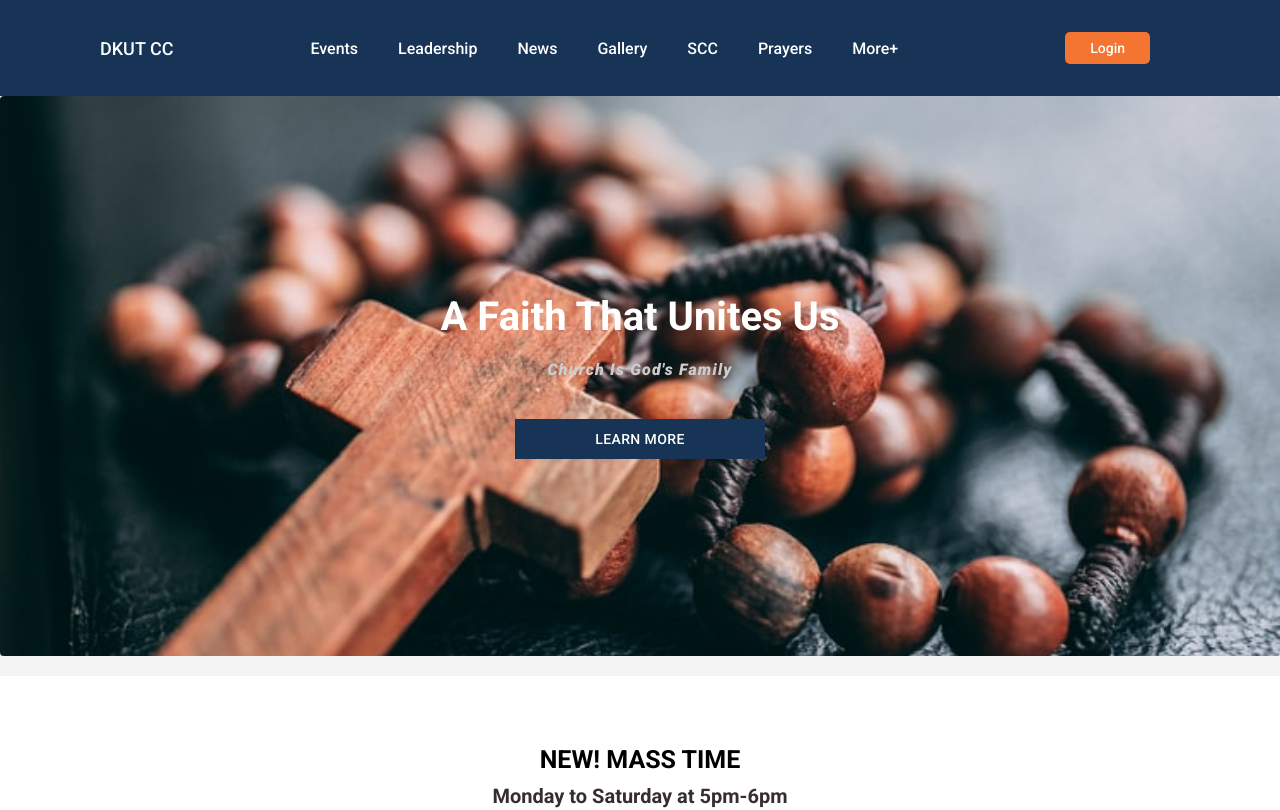
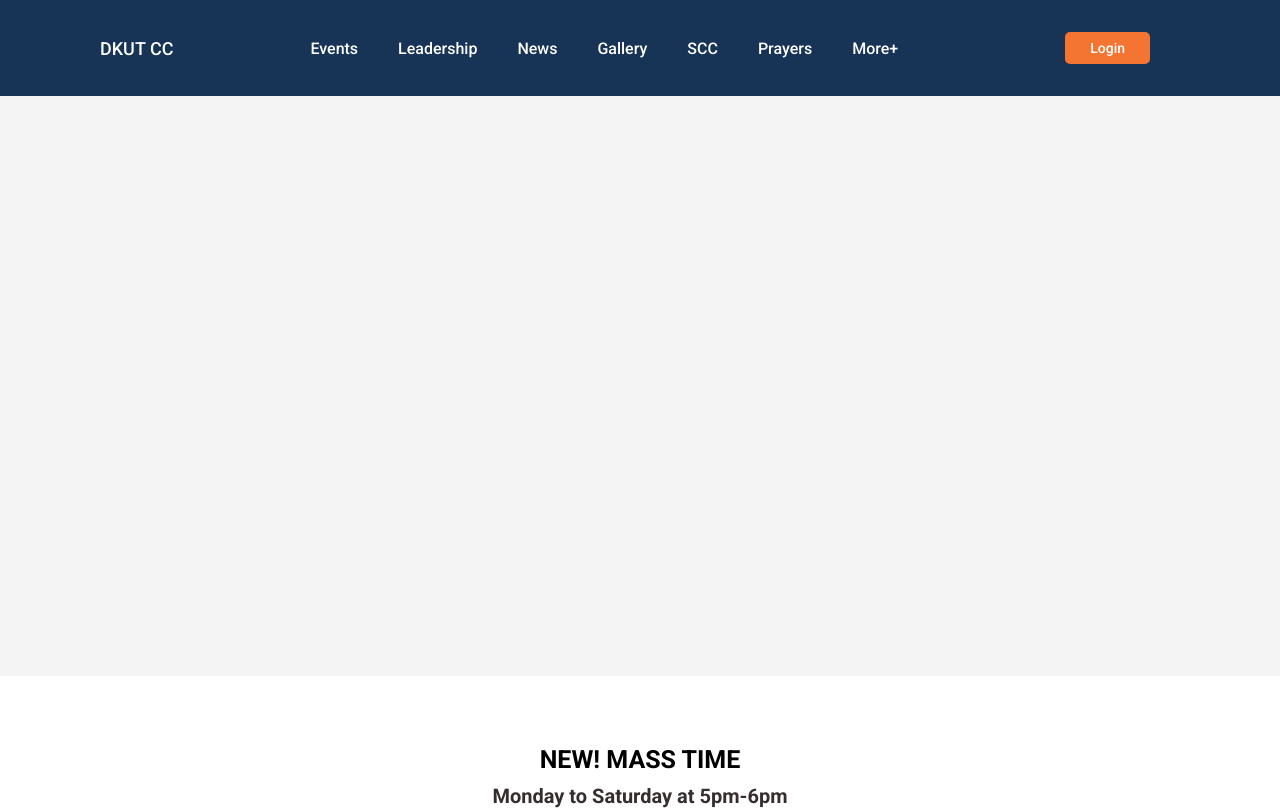
Before and after one commit to marville001/caweb, a React (Create React App) app: page / in a window 1280 px wide. Shown: the top 810 px of the page. Built offline with nearby package versions, Linux system fonts and the light colour scheme.

Commit message:
Appbar updates

```diff
--- a/package.json
+++ b/package.json
@@ -5,7 +5,6 @@
   "dependencies": {
     "@emotion/react": "^11.5.0",
     "@emotion/styled": "^11.3.0",
-    "@material-ui/core": "^4.12.3",
     "@mui/icons-material": "^5.0.5",
     "@mui/material": "^5.0.6",
     "@testing-library/jest-dom": "^5.11.4",
--- a/src/Admin/components/Navbar/Navbar.jsx
+++ b/src/Admin/components/Navbar/Navbar.jsx
@@ -21,6 +21,7 @@ import { Button } from "@mui/material";
 const MenuItemCustom = styled(MenuItem)((theme) => ({
   fontSize: "16px",
   padding: "5px 20px",
+  paddingRight:"40px"
 }));
 
 export default function Navbar({ sidebarOpen, setSidebarOpen }) {
--- a/src/pages/Home.jsx
+++ b/src/pages/Home.jsx
@@ -3,14 +3,14 @@ import React from "react";
 import "../styles/home.scss";
 // import Title from "../components/Title";
 import { Button } from "@mui/material";
-import HomeCarousel from "../components/HomeCarousel";
+// import HomeCarousel from "../components/HomeCarousel";
 const Home = (props) => {
   console.log(props);
   return (
     <div className="home">
       {/* Hero Section */}
       <div className="hero">
-        <HomeCarousel />
+        {/* <HomeCarousel /> */}
       </div>
 
       <div className="new-mass">
```
Also changed, not shown: 1 other file (tests, documents, lock files or other folders).
